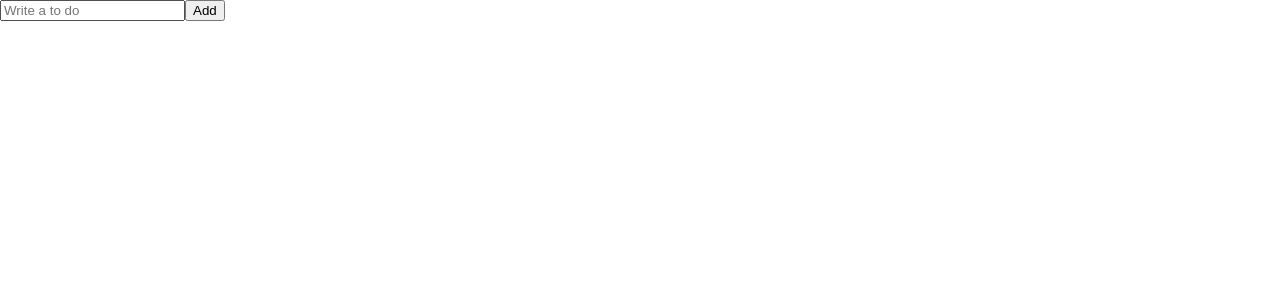
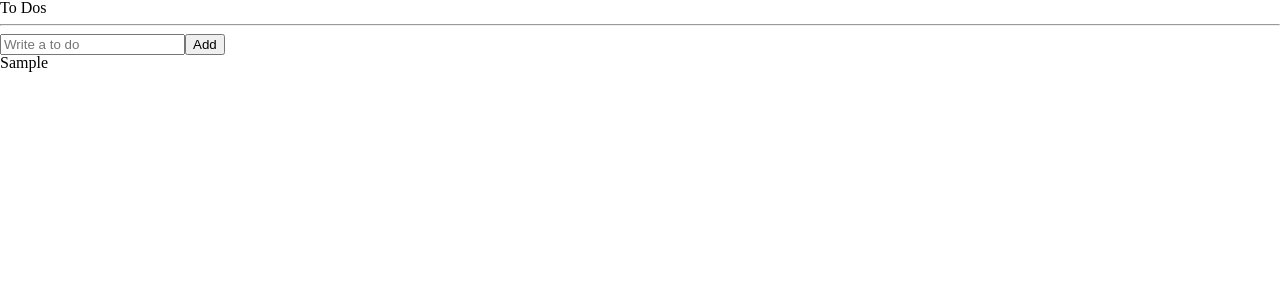
Before and after one commit to SM0413/react-todo, a React (Create React App) app: page / in a window 1280 px wide. Both pictures are taken after typing "Sample" into the empty fields and a click on the button "Add". Shown: the top 300 px of the page. Built offline with nearby package versions, Linux system fonts and the light colour scheme.

Commit message:
Add To Do

```diff
--- a/src/App.tsx
+++ b/src/App.tsx
@@ -1,6 +1,6 @@
 import React from "react";
 import { createGlobalStyle } from "styled-components";
-import { ToDoList } from "./ToDoList";
+import { ToDoList } from "./components/ToDoList";
 
 const GlobalStyle = createGlobalStyle`
 @import url('https://fonts.googleapis.com/css2?family=Roboto:ital,wght@0,500;1,700&family=Source+Sans+Pro:wght@300;400&display=swap');
--- a/src/ToDoList.tsx
+++ /dev/null
@@ -1,28 +0,0 @@
-import { useForm } from "react-hook-form";
-import { errorSelector } from "recoil";
-
-interface IForm {
-  toDo: string;
-}
-
-export function ToDoList() {
-  const { register, handleSubmit, setValue } = useForm<IForm>();
-  const handleValid = (data: IForm) => {
-    console.log("add to do", data.toDo);
-    setValue("toDo", "");
-  };
-  return (
-    <div>
-      {" "}
-      <form onSubmit={handleSubmit(handleValid)}>
-        <input
-          {...register("toDo", {
-            required: "Please write a To Do",
-          })}
-          placeholder="Write a to do"
-        />
-        <button>Add</button>
-      </form>
-    </div>
-  );
-}
--- /dev/null
+++ b/src/components/ToDoList.tsx
@@ -0,0 +1,55 @@
+import { useForm } from "react-hook-form";
+import {
+  atom,
+  useRecoilState,
+  useRecoilValue,
+  useSetRecoilState,
+} from "recoil";
+
+const toDoState = atom<IToDo[]>({
+  key: "toDo",
+  default: [],
+});
+
+interface IToDo {
+  text: string;
+  id: number;
+  category: "TO_DO" | "DOING" | "DONE";
+}
+
+interface IForm {
+  toDo: string;
+}
+
+export function ToDoList() {
+  const [toDos, setToDos] = useRecoilState(toDoState);
+  const { register, handleSubmit, setValue } = useForm<IForm>();
+  const handleValid = ({ toDo }: IForm) => {
+    setToDos((oldToDos) => [
+      { text: toDo, id: Date.now(), category: "TO_DO" },
+      ...oldToDos,
+    ]);
+    setValue("toDo", "");
+  };
+  console.log(toDos);
+  return (
+    <div>
+      <h1>To Dos</h1>
+      <hr />{" "}
+      <form onSubmit={handleSubmit(handleValid)}>
+        <input
+          {...register("toDo", {
+            required: "Please write a To Do",
+          })}
+          placeholder="Write a to do"
+        />
+        <button>Add</button>
+      </form>
+      <ul>
+        {toDos.map((toDo) => (
+          <li key={toDo.id}>{toDo.text}</li>
+        ))}
+      </ul>
+    </div>
+  );
+}
```
